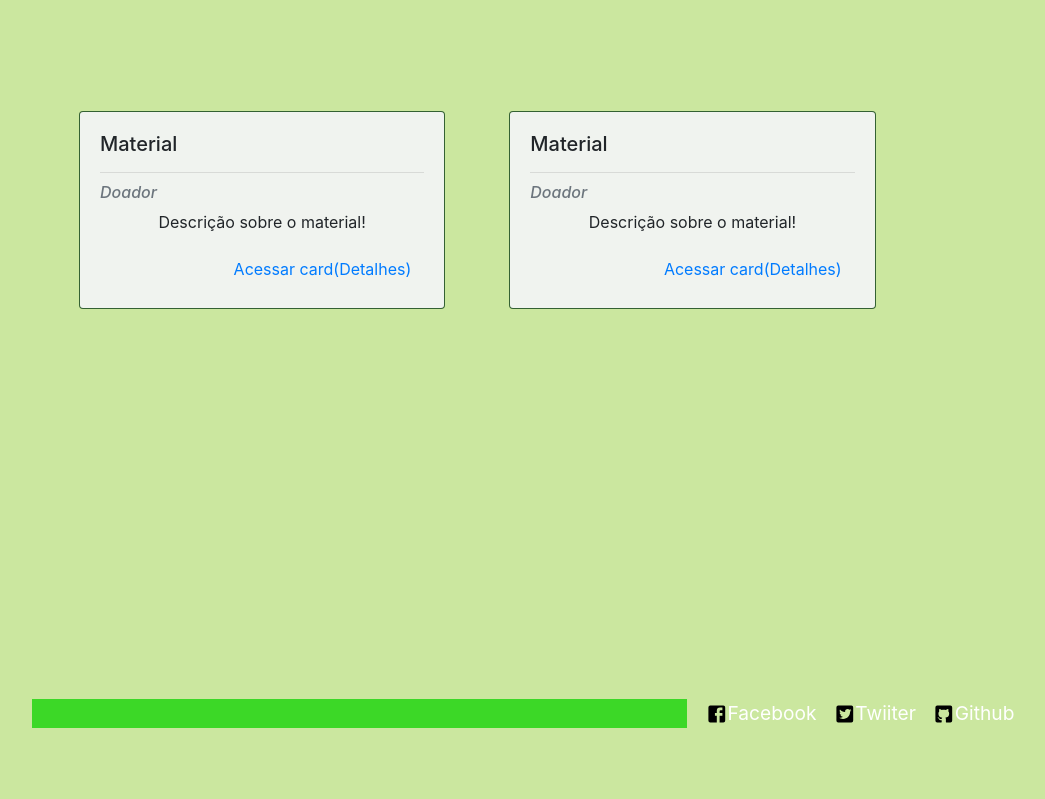
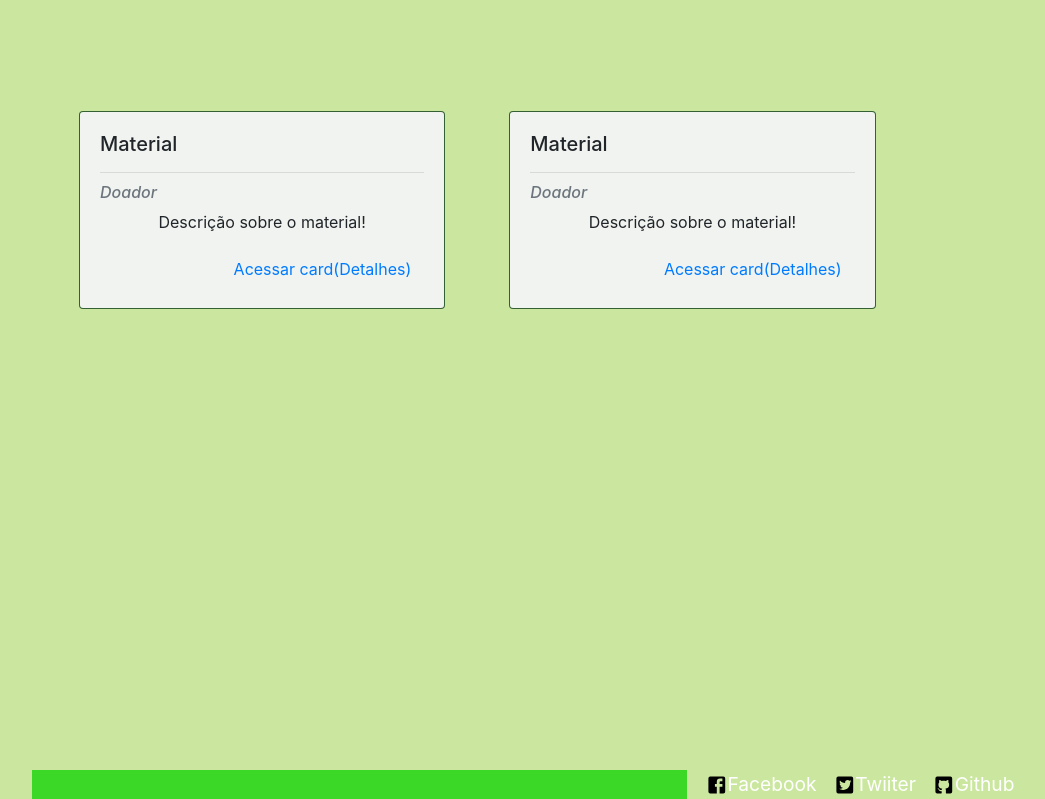
Before and after one commit to MarceloDaLuz/desrec, a CodeIgniter app: page /database/index.php/inicio/index in a window 1280 px wide; the page is wider, and only the part inside the window is pictured. Shown: the part 967-1766 px from the top of that part, without its empty margins (38-1083 px from the left). Run offline with CodeIgniter, Linux system fonts and the light colour scheme; some libraries are stand-ins or nearby versions; some web fonts are replaced.

Commit message:
css rodapé feito
footer and content main OK

```diff
--- a/css/dr-style.css
+++ b/css/dr-style.css
@@ -59,20 +59,20 @@ li{
 .dr-body{
     min-height: 100%;
     position: relative;
+    overflow: hidden;
 }
 /* main*/
 .main-content{
     min-height: 100%;
     margin-top:3rem;
     padding-top: 7rem;
-    overflow: hidden;
+    padding-bottom: 3rem;
 }
 
 .dr-form-body{
     background-color: rgba(27, 255, 149, 0.63);
     border-top: rgb(5,127,62) solid;
     border-radius: 0.8rem;
-
     padding-top: 2rem;
     padding-left: 5rem;
     padding-right: 5rem;
@@ -100,11 +100,9 @@ li{
 
 /* footer*/
 footer{
-    height: 60px;
     position: absolute;
     bottom: 0;
     width: 100%;
-    min-height: 100px
 }
 .green-box{
     background-color:rgb(60,216,39);
```
Also changed, not shown: application/views/paginas/inicio/index.php (+2 -8 lines).
